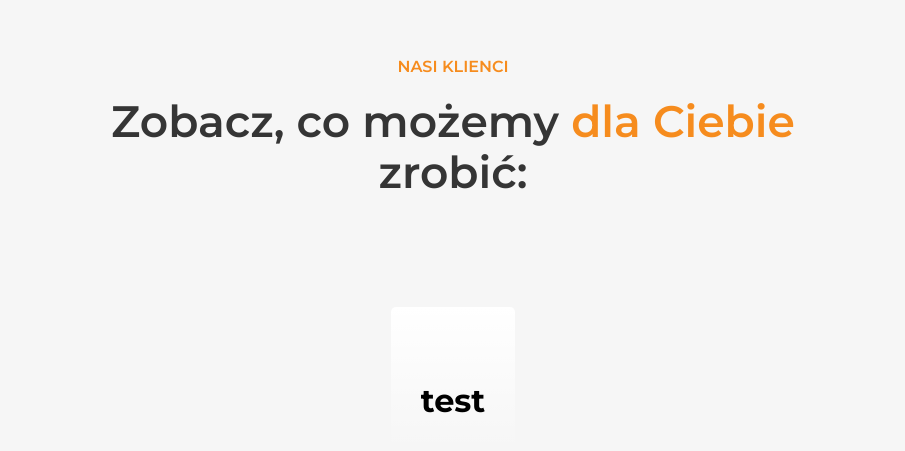
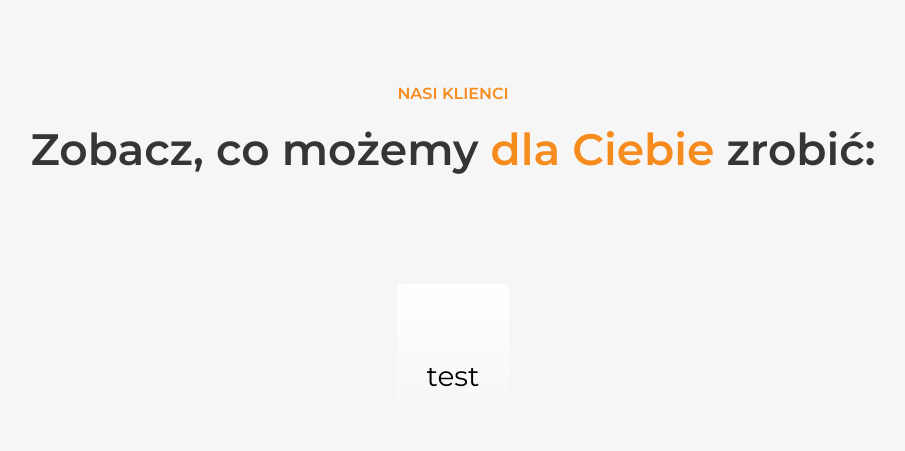
Before and after one commit to Davcode1234/GammaSC, a Next.js app: page / in a window 1280 px wide. Shown: the part 2867-3318 px from the top of the page, without its empty margins (187-1092 px from the left). Built offline with nearby package versions, Linux system fonts and the light colour scheme.

Commit message:
Style fixes

```diff
--- a/components/Navigation/Navigation.styles.js
+++ b/components/Navigation/Navigation.styles.js
@@ -63,7 +63,7 @@ export const MainSliderMenu = styled(motion.aside)`
 `;
 
 export const SecondarySliderMenu = styled(MainSliderMenu)`
-  background-color: ${({ theme }) => theme.color.gammaPurple};
+  background-color: ${({ theme }) => theme.color.darkPurple};
 `;
 
 export const LinksWrapper = styled(motion.div)`
--- a/components/OfferCard/OfferCard.styles.js
+++ b/components/OfferCard/OfferCard.styles.js
@@ -12,4 +12,5 @@ export const CardWrapper = styled.div`
 
 export const CardHeader = styled.h3`
   font-size: ${({ theme }) => theme.font.size.headingOffer};
+  font-weight: ${({ theme }) => theme.font.weight.thin};
 `;
--- a/lib/theme.js
+++ b/lib/theme.js
@@ -17,7 +17,7 @@ export const theme = {
       heading: "5.5rem",
       headingMobile: "5.3rem",
       headingSmall: "4.4rem",
-      headingOffer: "3.2rem",
+      headingOffer: "2.8rem",
       paragraph: "1.8rem",
       paragraphSmall: "1.6rem",
       caption: "1.35rem",
--- a/styles/pages/Home.styles.js
+++ b/styles/pages/Home.styles.js
@@ -146,5 +146,5 @@ export const OfferSection = styled.section`
 `;
 
 export const OfferSecHeader = styled(PartnersSecHeader)`
-  max-width: 81.5rem;
+  max-width: 85rem;
 `;
```
